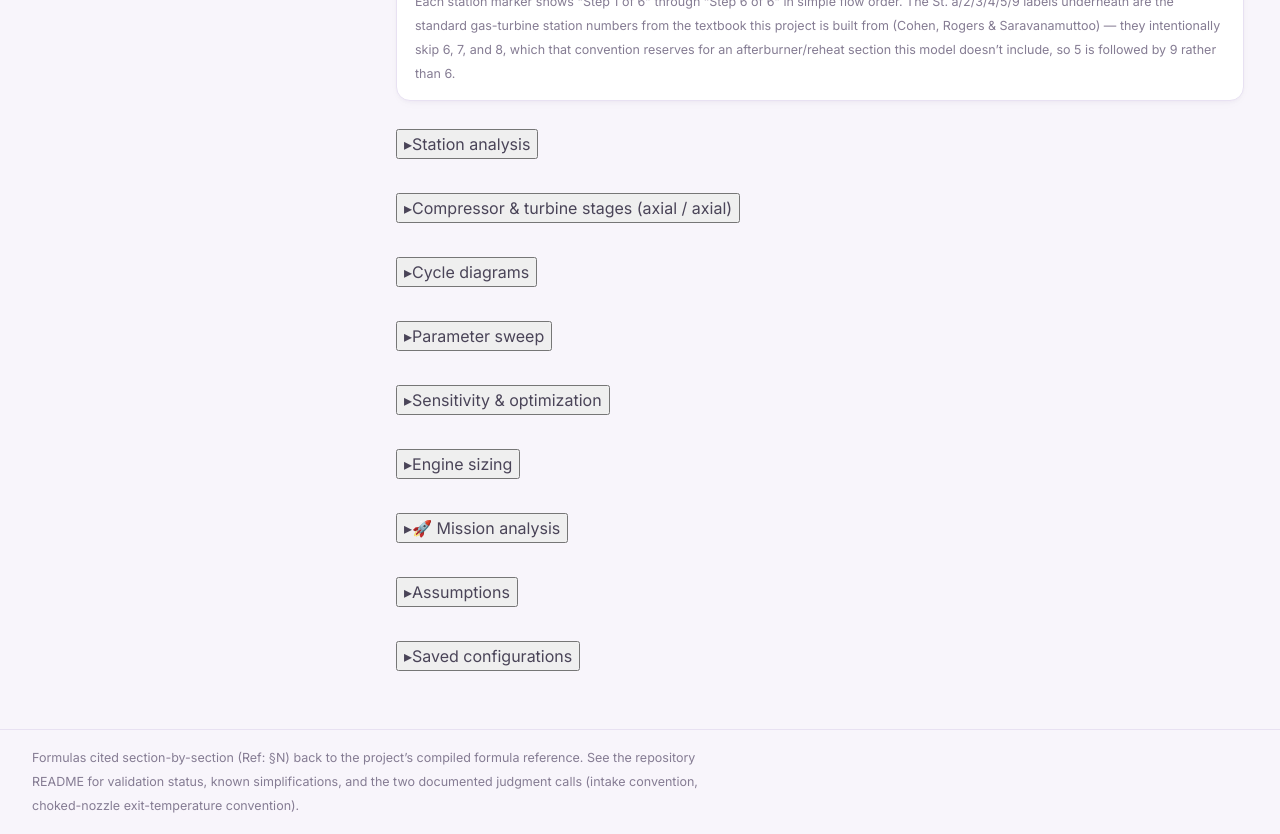
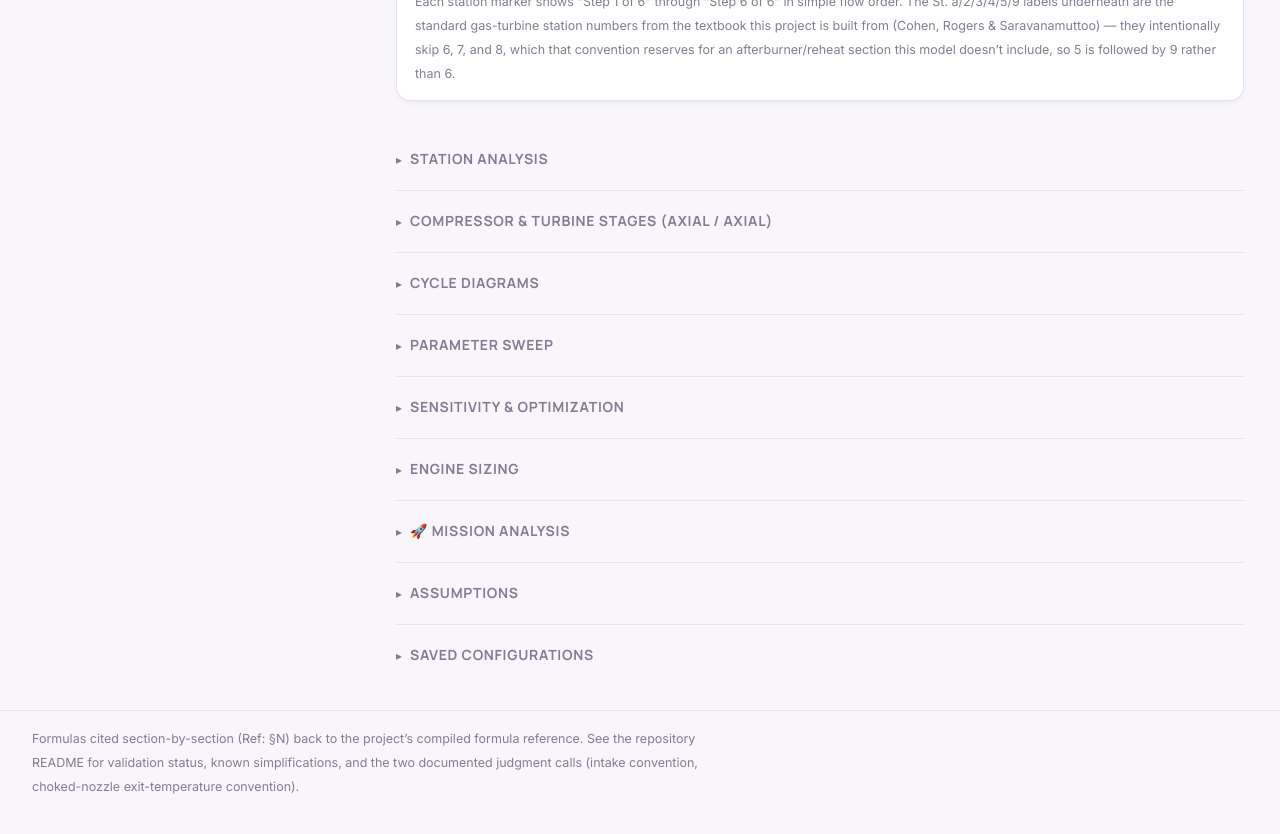
Before and after one commit to falgunitripathi/aeropropsim, a React (Vite) app in the folder web/: page / in a window 1280 px wide. Shown: the part 1320-2154 px from the top of the page. Built offline with nearby package versions, Linux system fonts and the light colour scheme.

Commit message:
Update App.css

```diff
--- a/web/src/App.css
+++ b/web/src/App.css
@@ -123,6 +123,30 @@
   overflow-y: auto;
 }
 
+/*
+ * At the mobile breakpoint .app-main drops to a single column, so the
+ * config form and the results area become two separate GRID ROWS stacked
+ * on top of each other rather than two columns sharing one row. Sticky
+ * positioning on a grid item is scoped to the whole grid container's
+ * height, not just its own row/cell — so left as `position: sticky`, the
+ * config form stayed pinned to the top of the viewport for the entire
+ * scroll height of BOTH rows combined (its own plus the much taller
+ * results row below it), rendered on top of and overlapping the results
+ * content for most of the page instead of scrolling away once its own
+ * section ends. Turning off sticky (and the stretch/height rules that
+ * only make sense paired with it) here restores normal stacked-block flow:
+ * the config form scrolls away above the results area like any other
+ * block, exactly as a single mobile column should behave.
+ */
+@media (max-width: 900px) {
+  .config-form {
+    position: static;
+    align-self: auto;
+    max-height: none;
+    overflow-y: visible;
+  }
+}
+
 .config-form-header {
   display: flex;
   align-items: center;
@@ -263,6 +287,13 @@
 
 .results-panel section {
   margin-bottom: 34px;
+}
+
+/* .results-section rows sit right next to each other as one continuous
+   divided list (like ConfigForm's fieldsets) rather than getting the
+   generic section spacing above on top of their own border-bottom/padding. */
+.results-panel .results-section {
+  margin-bottom: 0;
 }
 
 .results-panel h2 {
@@ -757,10 +788,13 @@
  * Opens as a right-side sliding panel rather than a centered/downward
  * overlay — full viewport height, anchored to the right edge, so it reads
  * as a drawer next to the page rather than something dropping down over
- * it. Shared by every <ExpandableSection> (Station analysis, Compressor &
- * turbine stages, Cycle diagrams, Parameter sweep, etc.) and by
- * EngineDiagram's own "Live engine cutaway" expand — same two class names,
- * so this one change covers all of them.
+ * it. Used only by EngineDiagram's own "Live engine cutaway" expand (a
+ * genuine zoom — the live diagram already renders inline at normal size;
+ * this just gives it more room). Every other results section
+ * (<ExpandableSection>: Station analysis, Compressor & turbine stages,
+ * Cycle diagrams, Parameter sweep, etc.) instead expands in place — see
+ * .results-section below — so it reads as one continuous panel of named
+ * sections, the same way the engine configuration sidebar does.
  */
 .ed-modal-overlay {
   position: fixed;
@@ -809,13 +843,6 @@
   }
 }
 
-/* Two-up layouts (stage tables, T-s/P-v diagrams) read better as a single
-   stacked column at the panel's narrower width than they did in the old,
-   wider centered modal. */
-.ed-modal-content .stage-tables-row {
-  grid-template-columns: 1fr;
-}
-
 .ed-modal-close {
   position: absolute;
   top: 14px;
@@ -832,12 +859,86 @@
   color: var(--accent);
 }
 
+/*
+ * <ExpandableSection> — one row in the results panel. Deliberately mirrors
+ * .config-section/.disclosure (ConfigForm's own fieldsets): a border-bottom
+ * divider instead of a boxed card, and a chevron + uppercase label header
+ * that reveals its content in place. This is what makes the results side
+ * of the app read as the same kind of panel as the engine configuration
+ * sidebar, rather than a stack of separate cards or popup drawers.
+ */
+.results-section {
+  border-bottom: 1px solid var(--border);
+  padding: 18px 0;
+}
+
+.results-section:last-child {
+  border-bottom: none;
+}
+
+.results-section-header {
+  display: flex;
+  align-items: baseline;
+  gap: 8px;
+  width: 100%;
+  background: none;
+  border: none;
+  padding: 0;
+  margin: 0;
+  font: inherit;
+  text-align: left;
+  cursor: pointer;
+  color: var(--text-muted);
+}
+
+.results-section-header:hover {
+  color: var(--accent);
+}
+
+.results-section-header:focus-visible {
+  outline: 2px solid var(--accent);
+  outline-offset: 3px;
+  border-radius: 4px;
+}
+
+.results-section-chevron {
+  font-size: 12px;
+  flex: none;
+  color: var(--text-muted);
+}
+
+.results-section-title {
+  font-family: var(--display);
+  font-weight: 700;
+  font-size: 14px;
+  text-transform: uppercase;
+  letter-spacing: 0.05em;
+}
+
+.results-section-header-loading {
+  cursor: default;
+  opacity: 0.6;
+}
+
+.results-section-header-loading:hover {
+  color: var(--text-muted);
+}
+
+.results-section-loading-label {
+  margin-left: auto;
+  font-size: 12.5px;
+  text-transform: none;
+  letter-spacing: normal;
+  font-family: var(--sans);
+  font-weight: 500;
+}
+
+.results-section-body {
+  margin-top: 16px;
+}
+
 .expandable-section-summary {
-  margin-bottom: 10px;
-}
-
-.expandable-section-body {
-  margin-top: 4px;
+  margin: 0 0 14px;
 }
 
 /* --- Glossary (collapsible plain-English legend) --- */
```
